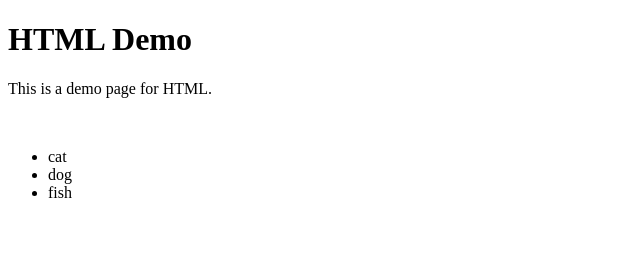
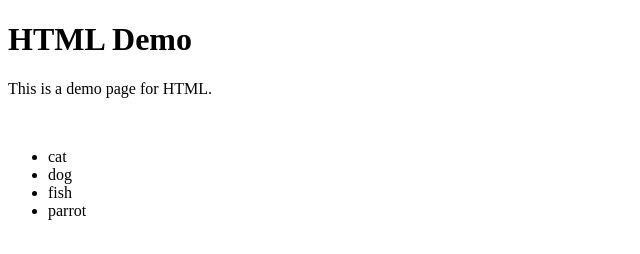
Before and after one commit to mathpatimrutunjaya-sketch/local-repo, a plain HTML site: page index.html in a window 1280 px wide. Shown: the full height of the page, 0-640 px from the left. Drawn offline with Linux system fonts and the light colour scheme.

Commit message:
Updated list

```diff
--- a/index.html
+++ b/index.html
@@ -15,6 +15,7 @@
         <li>cat</li>
         <li>dog</li>
     <li>fish</li>
+    <li>parrot</li>
     </ul>
     </dev>
 
```
